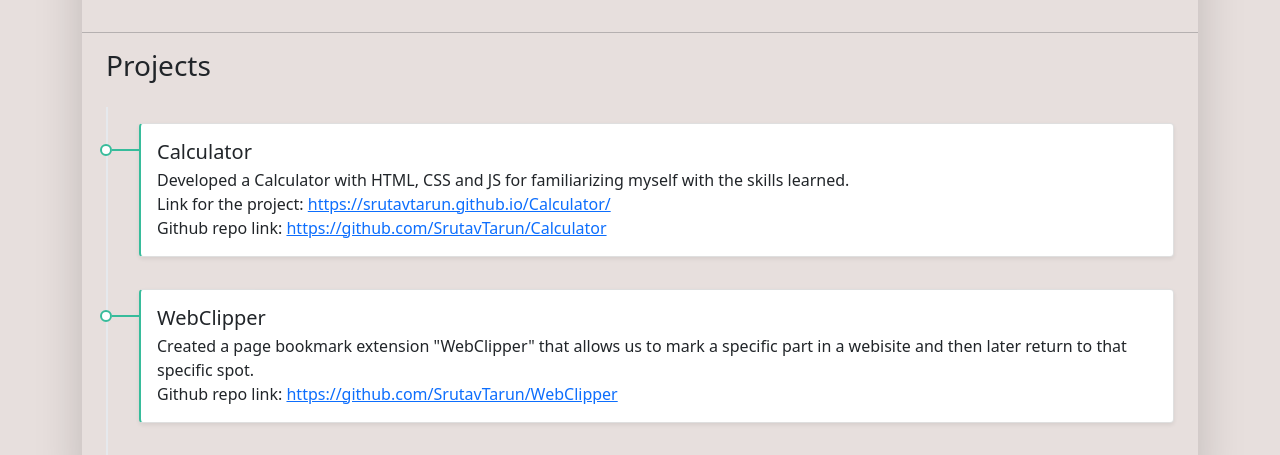
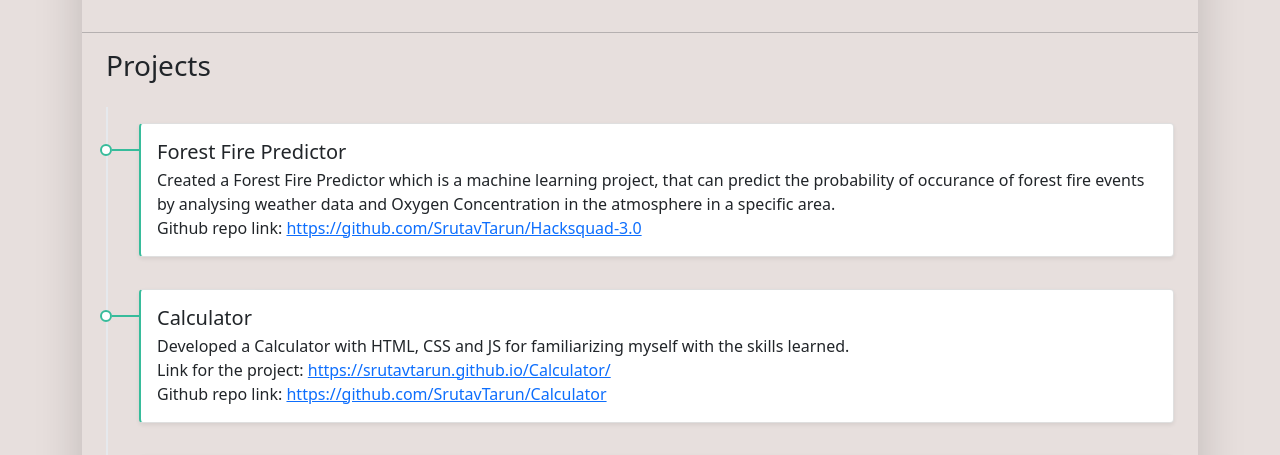
Before and after one commit to SrutavTarun/Resume, a website: page index.html in a window 1280 px wide. Shown: the part 1215-1670 px from the top of the page. Drawn offline with nearby package versions, Linux system fonts and the light colour scheme.

Commit message:
updated projects

```diff
--- a/index.html
+++ b/index.html
@@ -160,6 +160,14 @@
           <div class="timeline">
             <div class="timeline-card timeline-card-success card shadow-sm">
               <div class="card-body">
+                <div class="h5 mb-1">Forest Fire Predictor<span class="text-muted h6"></span></div>
+                <div>
+                  Created a Forest Fire Predictor which is a machine learning project, that can predict the probability of occurance of forest fire events by analysing weather data and Oxygen Concentration in the atmosphere in a specific area. <br>Github repo link: <a href="https://github.com/SrutavTarun/Hacksquad-3.0">https://github.com/SrutavTarun/Hacksquad-3.0</a>
+                </div>
+              </div>
+            </div>
+            <div class="timeline-card timeline-card-success card shadow-sm">
+              <div class="card-body">
                 <div class="h5 mb-1">Calculator<span class="text-muted h6"></span></div>
                 <div>
                   Developed a Calculator with HTML, CSS and JS for familiarizing myself with the skills learned.<br>Link for the project: <a href="https://srutavtarun.github.io/Calculator/">https://srutavtarun.github.io/Calculator/</a><br>Github repo link: <a href="https://github.com/SrutavTarun/Calculator">https://github.com/SrutavTarun/Calculator</a>
@@ -170,7 +178,7 @@
               <div class="card-body">
                 <div class="h5 mb-1">WebClipper<span class="text-muted h6"></span></div>
                 <div>
-                  Created a page bookmark extension "WebClipper" that allows us to mark a specific part in a webisite and then later return to that specific spot.<br>Github repo link: <a href="https://github.com/SrutavTarun/WebClipper">https://github.com/SrutavTarun/WebClipper</a>
+                  Created a page bookmark extension "WebClipper" as part of the FOSS Hackathon 2023, that allows us to mark a specific part in a webisite and then later return to that specific spot.<br>Github repo link: <a href="https://github.com/SrutavTarun/WebClipper">https://github.com/SrutavTarun/WebClipper</a>
                 </div>
               </div>
             </div>
```
